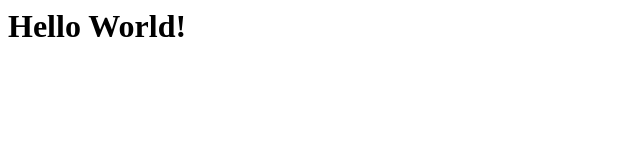
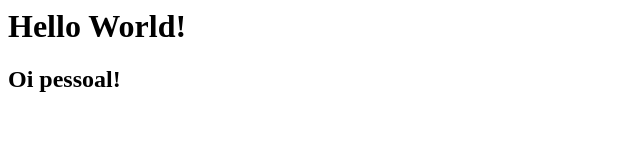
Before and after one commit to amandaluise14/aulas_dsm2, a plain HTML site: page index.html in a window 1280 px wide. Shown: the whole page, without its empty margins (0-640 px from the left). Drawn offline with Linux system fonts and the light colour scheme.

Commit message:
ADD - Adicionei uma saudacao.

```diff
--- a/index.html
+++ b/index.html
@@ -7,6 +7,7 @@
 <body>
 
  <h1>Hello World!</h1>
+ <h2>Oi pessoal!</h2>
 
 </body>
 
```
